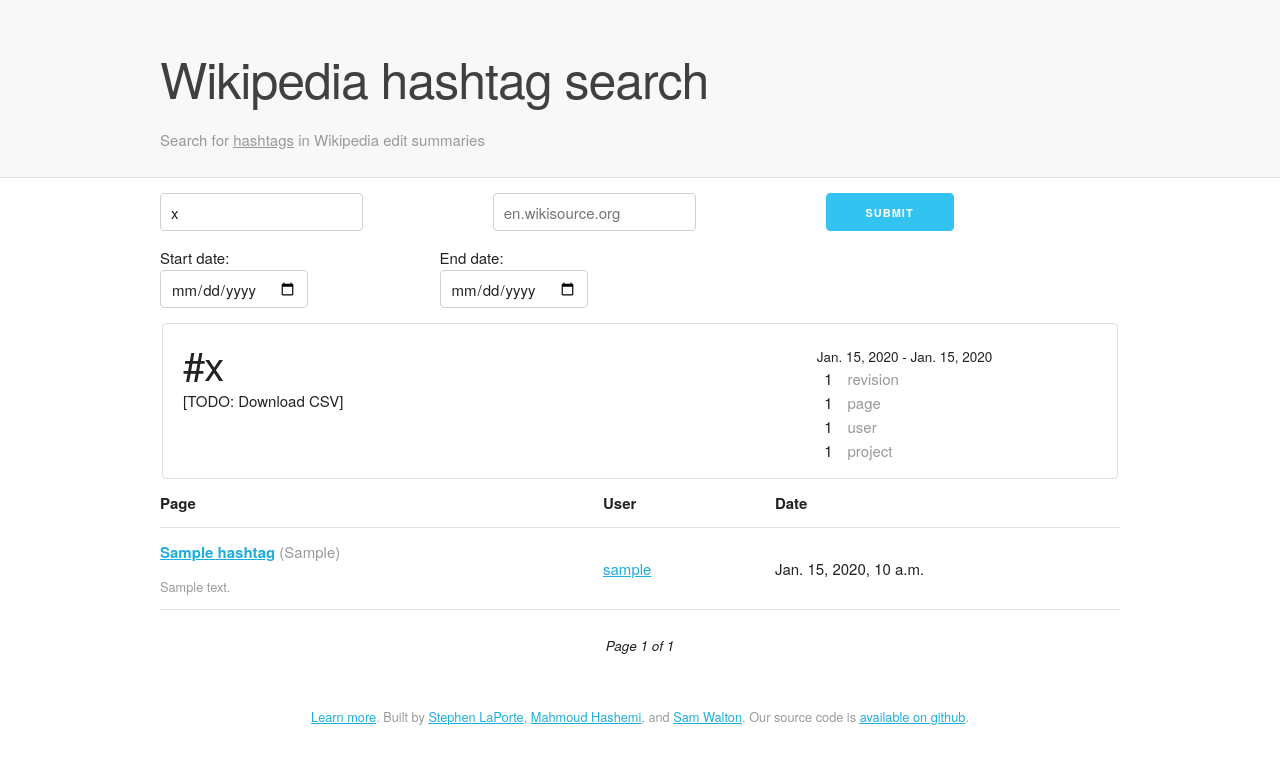
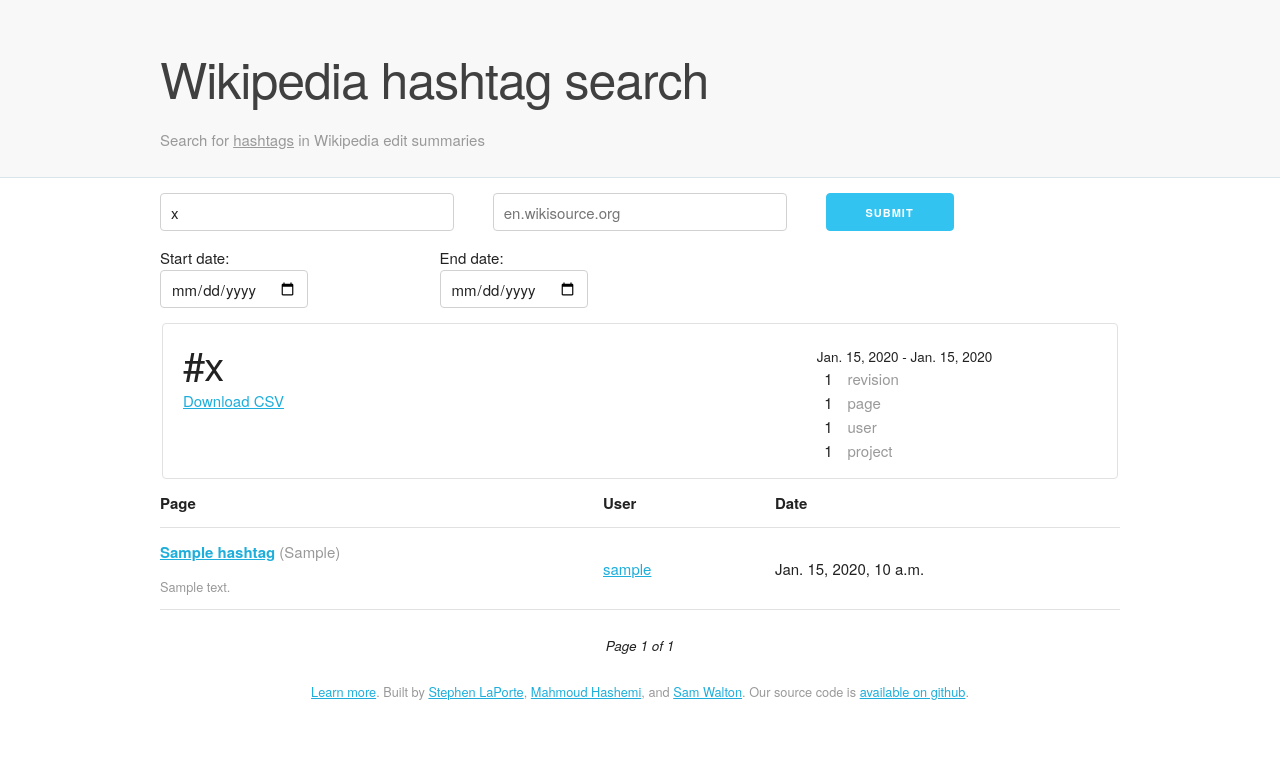
Before and after one commit to WikipediaLibrary/hashtags, a Django app: a page that uses hashtags/templates/hashtags/index.html in a window 1280 px wide. Shown: the top 764 px of the page. Run offline with Django 3.2, Linux system fonts and the light colour scheme; tables that the repository leaves empty hold one stand-in row (values such as "Sample post").

Commit message:
CSV downloads and styling improvements

```diff
--- a/hashtags/forms.py
+++ b/hashtags/forms.py
@@ -7,10 +7,12 @@
 
 class SearchForm(forms.Form):
 	query = forms.CharField(label="Hashtag",
-		widget=forms.TextInput(attrs={'placeholder': 'Enter a hashtag'}))
+		widget=forms.TextInput(attrs={'placeholder': 'Enter a hashtag',
+			'style': 'width:100%'}))
 
 	project = forms.CharField(required=False,label="Project",
-		widget=forms.TextInput(attrs={'placeholder': 'en.wikisource.org'}))
+		widget=forms.TextInput(attrs={'placeholder': 'en.wikisource.org',
+			'style': 'width:100%'}))
 
 	startdate = forms.DateField(required=False, label="Start date:",
 		widget=DateInput())
--- a/hashtags/templates/hashtags/index.html
+++ b/hashtags/templates/hashtags/index.html
@@ -37,11 +37,11 @@
         <div class="eight columns">
   	      <form id="tag-search">
   	        <div class="row">
-  	          <div class="four columns">
+  	          <div class="seven columns">
                 {{ form.query.label }}
   	            {{ form.query }}
   	          </div>
-  	          <div class="four columns">
+  	          <div class="five columns">
                 {{ form.project.label }}
                 {{ form.project }}
   	          </div>
@@ -102,7 +102,7 @@
           <div class="row">
             <div class="two-thirds column">
               <h2>#{{ hashtag_query }}</h2>
-              [TODO: Download CSV]
+                <a href="csv/?{{ query_string }}">Download CSV</a>
             </div>
             <div class="one-third column">
               <p class="stats-date-range">{{ oldest }} - {{ newest }}</p>
@@ -146,17 +146,19 @@
           </tbody>
         </table>
         <div class="row results">
-          <p>Page {{ page_obj.number }} of {{ page_obj.paginator.num_pages }}</p>
-        </div>
-        <div class="row">
-          <div class="one-half column">
+          <div class="offset-by-three two columns">
             {% if page_obj.has_previous %}
-              <a href="?{% url_replace page=page_obj.previous_page_number %}">Previous</a>
+              <a href="?{% url_replace page=page_obj.previous_page_number %}" class="button">Previous</a>
+            {% else %}
+            &nbsp;
             {% endif %}
           </div>
-          <div class="one-half column">
+          <div class="two columns">
+            Page {{ page_obj.number }} of {{ page_obj.paginator.num_pages }}
+          </div>
+          <div class="two columns">
             {% if page_obj.has_next %}
-              <a href="?{% url_replace page=page_obj.next_page_number %}">Next</a>
+              <a href="?{% url_replace page=page_obj.next_page_number %}" class="button">Next</a>
             {% endif %}
           </div>
         </div>
--- a/hashtags/templatetags/url_replace.py
+++ b/hashtags/templatetags/url_replace.py
@@ -1,5 +1,8 @@
 from urllib.parse import urlencode
 from django import template
+
+# Borrowed from https://stackoverflow.com/a/36288962 to retain
+# GET parameters between pages
 
 register = template.Library()
 
--- a/hashtags/views.py
+++ b/hashtags/views.py
@@ -1,5 +1,7 @@
+import csv
 from datetime import datetime, timedelta
 
+from django.http import HttpResponse
 from django.urls import reverse_lazy
 from django.db.models import Count
 from django.shortcuts import render
@@ -8,58 +10,87 @@
 from .forms import SearchForm
 from .models import Hashtag
 
+def hashtag_queryset(request_dict):
+    queryset = Hashtag.objects.filter(hashtag=request_dict['query'])
+
+    if request_dict['project']:
+        queryset = queryset.filter(
+            domain=request_dict['project'])
+    if request_dict['startdate']:
+        queryset = queryset.filter(
+            timestamp__gt=request_dict['startdate'])
+    if request_dict['enddate']:
+        queryset = queryset.filter(
+            timestamp__lt=request_dict['enddate'])
+
+    ordered_queryset = queryset.order_by('-timestamp')
+
+    return ordered_queryset
+
 class Index(ListView):
-	model = Hashtag
-	template_name = 'hashtags/index.html'
-	form_class = SearchForm
-	context_object_name = 'hashtags'
-	paginate_by = 20
+    model = Hashtag
+    template_name = 'hashtags/index.html'
+    form_class = SearchForm
+    context_object_name = 'hashtags'
+    paginate_by = 20
 
-	def get_context_data(self, *args, **kwargs):
-		context = super().get_context_data(**kwargs)
+    def get_context_data(self, *args, **kwargs):
+        context = super().get_context_data(**kwargs)
 
-		top_tags = Hashtag.objects.filter(
-				timestamp__gt = datetime.now() - timedelta(days=100)
-			).values_list('hashtag').annotate(
-			count=Count('hashtag')).order_by('-count')[:10]
-		context['top_tags'] = [x[0] for x in top_tags]
+        top_tags = Hashtag.objects.filter(
+                timestamp__gt = datetime.now() - timedelta(days=100)
+            ).values_list('hashtag').annotate(
+            count=Count('hashtag')).order_by('-count')[:10]
+        context['top_tags'] = [x[0] for x in top_tags]
 
-		# Make sure we're setting initial values if user has
-		# already submitted something.
-		context['form'] = self.form_class(self.request.GET)
+        # Make sure we're setting initial values if user has
+        # already submitted something.
+        context['form'] = self.form_class(self.request.GET)
 
-		hashtags = self.object_list
-		if hashtags:
-			context['hashtag_query'] = self.request.GET.get('query')
+        hashtags = self.object_list
+        if hashtags:
+            context['hashtag_query'] = self.request.GET.get('query')
 
-			context['oldest'] = hashtags.order_by('timestamp')[0].timestamp.date()
-			context['newest'] = hashtags.latest('timestamp').timestamp.date()
-			context['revisions'] = hashtags.count()
-			context['pages'] = hashtags.values('page_title', 'domain').distinct().count()
-			context['users'] = hashtags.values('username').distinct().count()
-			context['projects'] = hashtags.values('domain').distinct().count()
+            context['oldest'] = hashtags.order_by('timestamp')[0].timestamp.date()
+            context['newest'] = hashtags.latest('timestamp').timestamp.date()
+            context['revisions'] = hashtags.count()
+            context['pages'] = hashtags.values('page_title', 'domain').distinct().count()
+            context['users'] = hashtags.values('username').distinct().count()
+            context['projects'] = hashtags.values('domain').distinct().count()
 
-		return context
+            context['query_string'] = self.request.META['QUERY_STRING']
 
-	def get_queryset(self):
-		form = self.form_class(self.request.GET)
-		if form.is_valid():
-			form_data = form.cleaned_data
-			search_queryset = Hashtag.objects.filter(hashtag=form_data['query'])
+        return context
 
-			if form_data['project']:
-				search_queryset = search_queryset.filter(
-					domain=form_data['project'])
-			if form_data['startdate']:
-				search_queryset = search_queryset.filter(
-					timestamp__gt=form_data['startdate'])
-			if form_data['enddate']:
-				search_queryset = search_queryset.filter(
-					timestamp__lt=form_data['enddate'])
+    def get_queryset(self):
+        form = self.form_class(self.request.GET)
+        if form.is_valid():
+            form_data = form.cleaned_data
 
-			return search_queryset.order_by('-timestamp')
+            return hashtag_queryset(form_data)
 
-		# We're mixing forms and listview; paginate_by expects to always
-		# have *something* to paginate, so we have to send back a list
-		# if the form hasn't been filled yet.
-		return []
+
+        # We're mixing forms and listview; paginate_by expects to always
+        # have *something* to paginate, so we send back an empty list
+        # if the form hasn't been filled yet.
+        return []
+
+def csv_download(request):
+    # If this fails for large files we should consider
+    # https://docs.djangoproject.com/en/2.1/howto/outputting-csv/#streaming-large-csv-files
+    request_dict = request.GET.dict()
+
+    response = HttpResponse(content_type='text/csv')
+    response['Content-Disposition'] = 'attachment; filename="{filename}.csv"'.format(
+        filename=request_dict['query'])
+
+    hashtags = hashtag_queryset(request_dict)
+
+    writer = csv.writer(response)
+    writer.writerow(['Domain', 'Timestamp', 'Username',
+        'Page title', 'Edit summary', 'Diff ID'])
+    for hashtag in hashtags:
+        writer.writerow([hashtag.domain, hashtag.timestamp, hashtag.username,
+            hashtag.page_title, hashtag.edit_summary, hashtag.diff_id])
+
+    return response
--- a/hashtagsv2/urls.py
+++ b/hashtagsv2/urls.py
@@ -16,9 +16,10 @@
 from django.contrib import admin
 from django.urls import path
 
-from hashtags.views import Index
+from hashtags.views import Index, csv_download
 
 urlpatterns = [
 	path('', Index.as_view(), name='index'),
+	path('csv/', csv_download, name='csv_download'),
     path('admin/', admin.site.urls, name='admin'),
 ]
```
